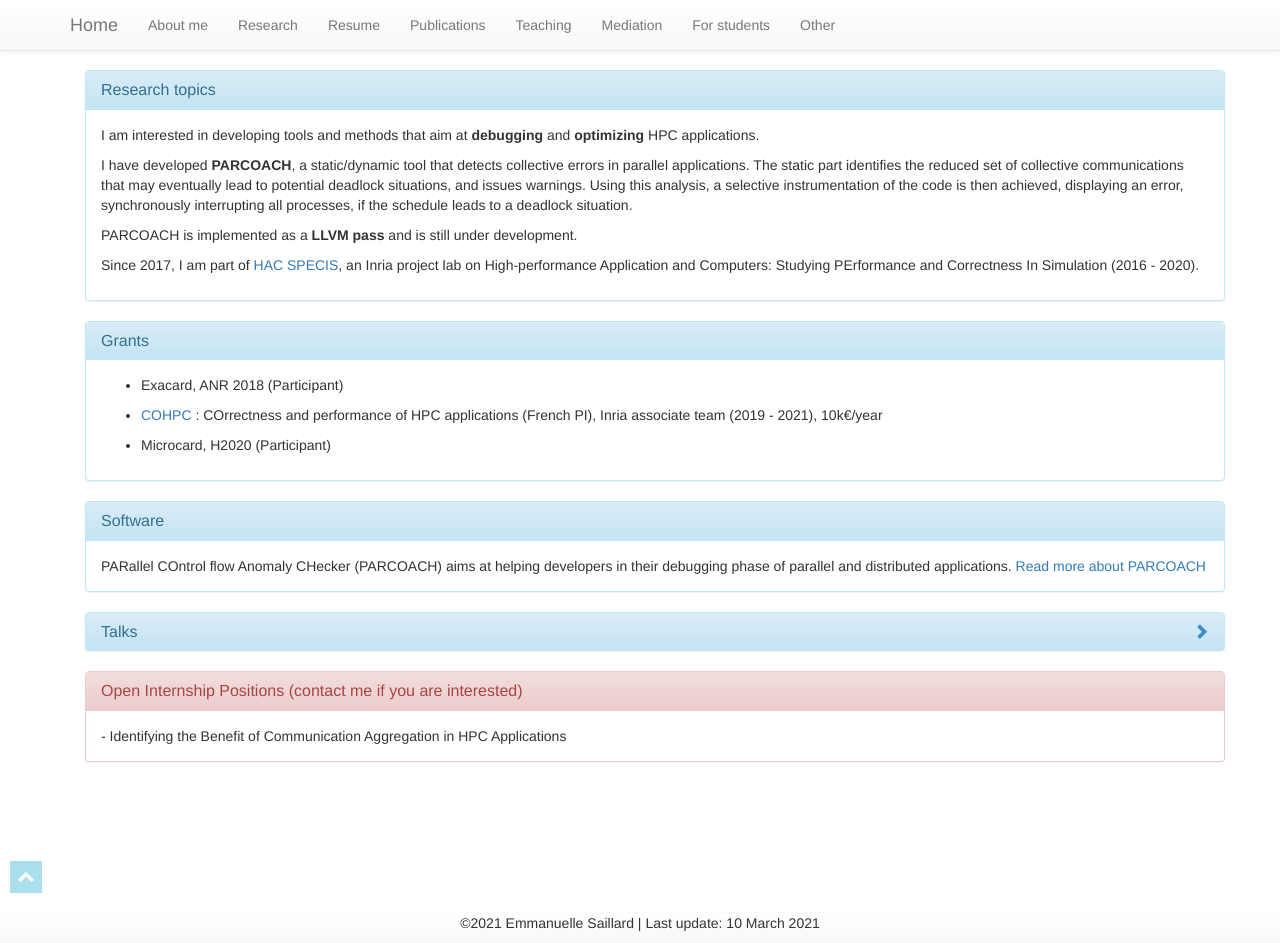
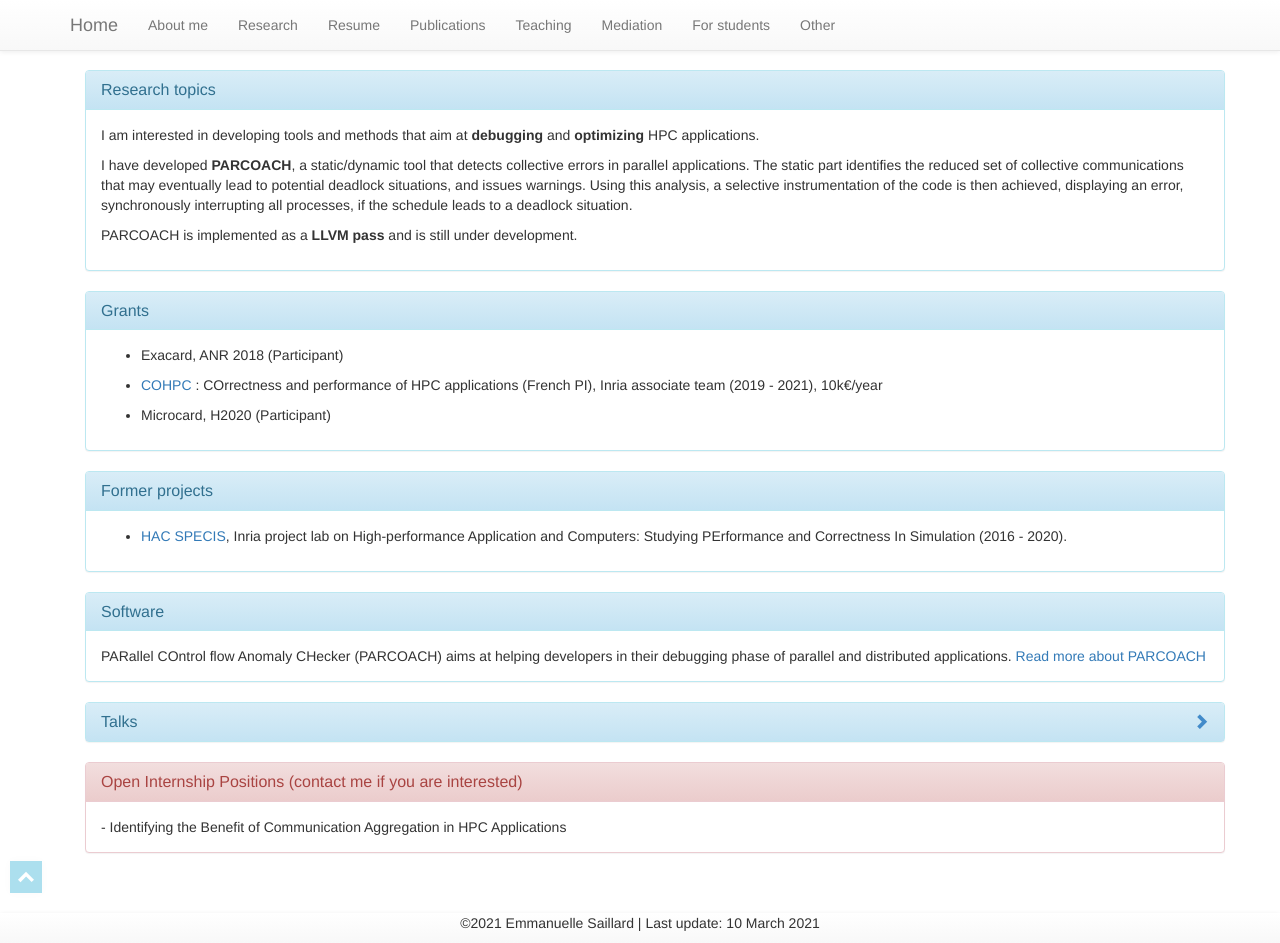
Before and after one commit to esaillar/manou, a Jekyll site: the page built from research.md, in a window 1280 px wide and 943 px high. Built offline with Jekyll 4.4.1, drawn with Linux system fonts in a browser that asks for light colours; a style sheet for code colours, icons or effects is not loaded.

```diff
--- a/research.md
+++ b/research.md
@@ -18,8 +18,6 @@ I have developed **PARCOACH**, a static/dynamic tool that detects collective err
  interrupting all processes, if the schedule leads to a deadlock situation.
 
 PARCOACH is implemented as a **LLVM pass** and is still under development.
-
-Since 2017, I am part of <a href="http://hacspecis.gforge.inria.fr" target="_blank">HAC SPECIS</a>, an Inria project lab on High-performance Application and Computers: Studying PErformance and Correctness In Simulation (2016 - 2020).
   </div>
 </div>
 
@@ -37,6 +35,16 @@ Since 2017, I am part of <a href="http://hacspecis.gforge.inria.fr" target="_bla
   </div>
 </div>
 
+<div class="panel panel-info" markdown="1">
+  <div class="panel-heading">
+    <h3 class="panel-title">Former projects</h3>
+  </div>
+  <div class="panel-body">
+<td markdown="1">
+- <p> <a href="http://hacspecis.gforge.inria.fr" target="_blank">HAC SPECIS</a>, Inria project lab on High-performance Application and Computers: Studying PErformance and Correctness In Simulation (2016 - 2020).
+</td>
+  </div>
+</div>
 
 <div class="panel panel-info" markdown="1">
   <div class="panel-heading">
```
Also changed, not shown: mediation.md (+2 -3 lines), other.md (+3 -0 lines), resume.md (+2 -0 lines).
